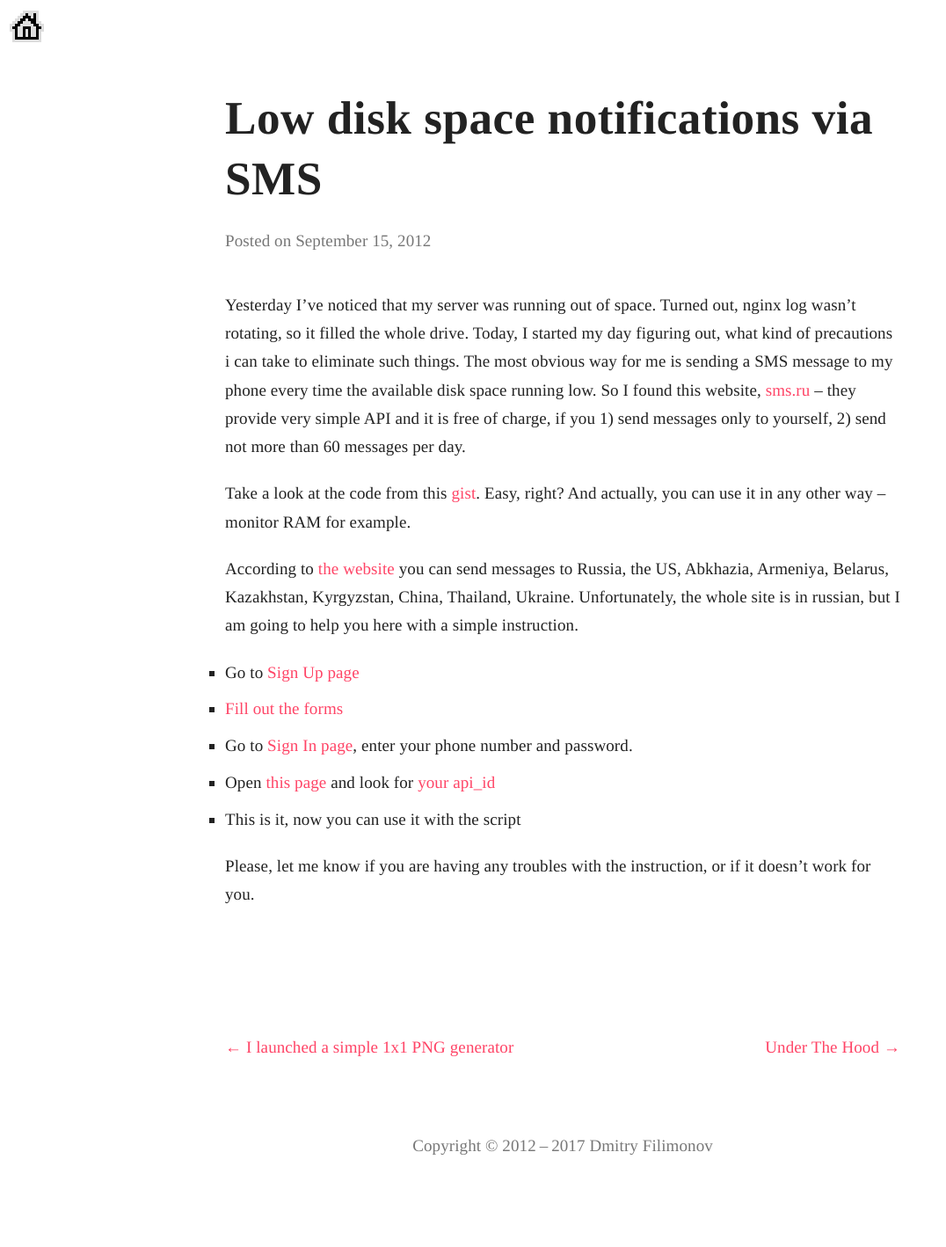
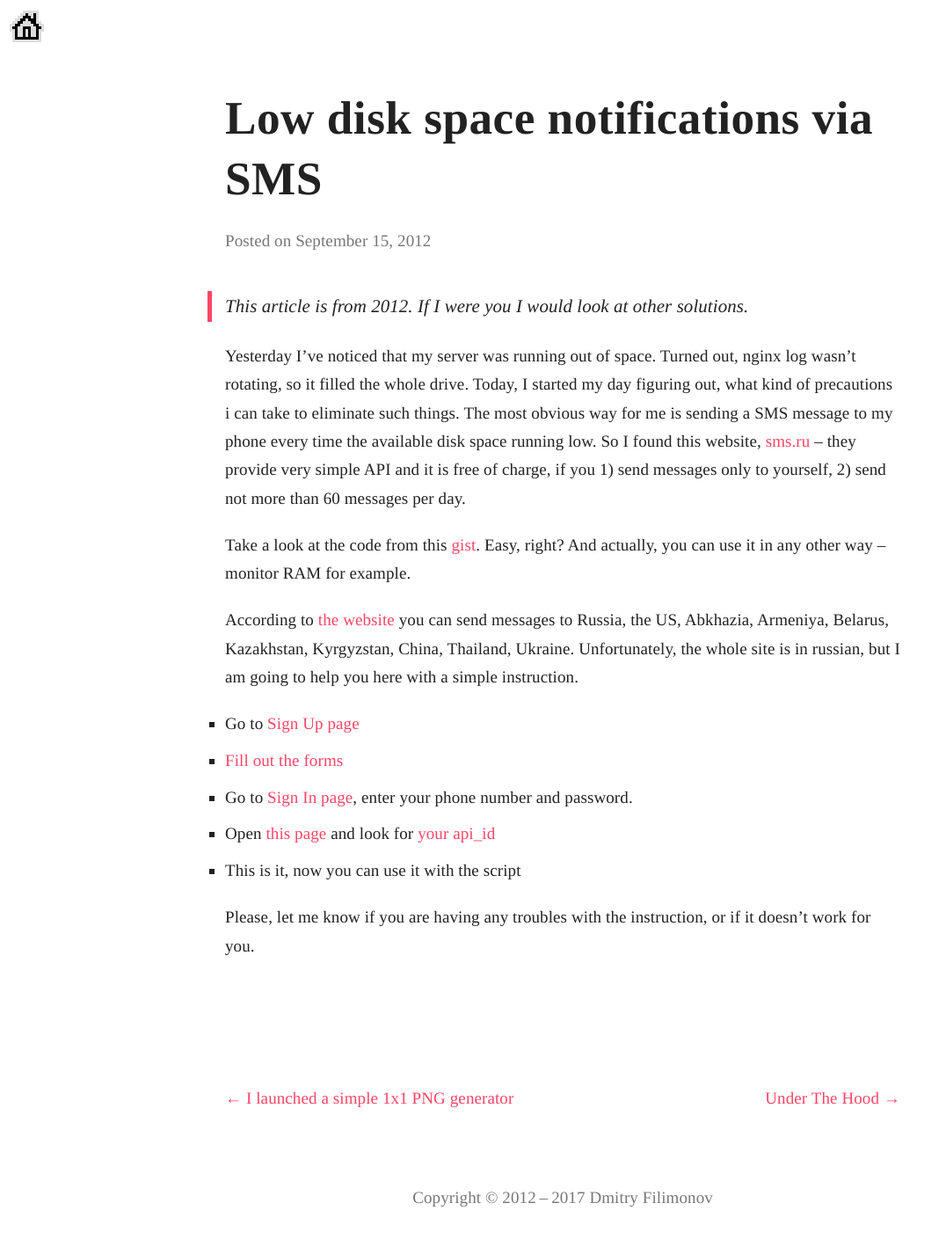
Before and after one commit to petethepig/petethepig.github.io, a Jekyll site: the page built from _posts/2012-09-15-low-disk-space-notifications-via-sms.md, in a window 1280 px wide. Shown: the whole page at 88% size, without its empty margins (0-1076 px from the left). Built offline with Jekyll 4.4.1, drawn with Linux system fonts in a browser that asks for light colours; some web fonts are replaced; before the commit the page ends 1359 px from its top, so only the background shows below that.

Commit message:
Made some changes to SMS post

```diff
--- a/_posts/2012-09-15-low-disk-space-notifications-via-sms.md
+++ b/_posts/2012-09-15-low-disk-space-notifications-via-sms.md
@@ -7,6 +7,8 @@ tags:
 - ruby
 - sms
 ---
+
+> This article is from 2012. If I were you I would look at other solutions.
 
 Yesterday I've noticed that my server was running out of space. Turned out, nginx log wasn't rotating, so it filled the whole drive. Today, I started my day figuring out, what kind of precautions i can take to eliminate such things. The most obvious way for me is sending a SMS message to my phone every time the available disk space running low. So I found this website, [sms.ru](http://sms.ru) – they provide very simple API and it is free of charge, if you 1) send messages only to yourself, 2) send not more than 60 messages per day.
 
```
